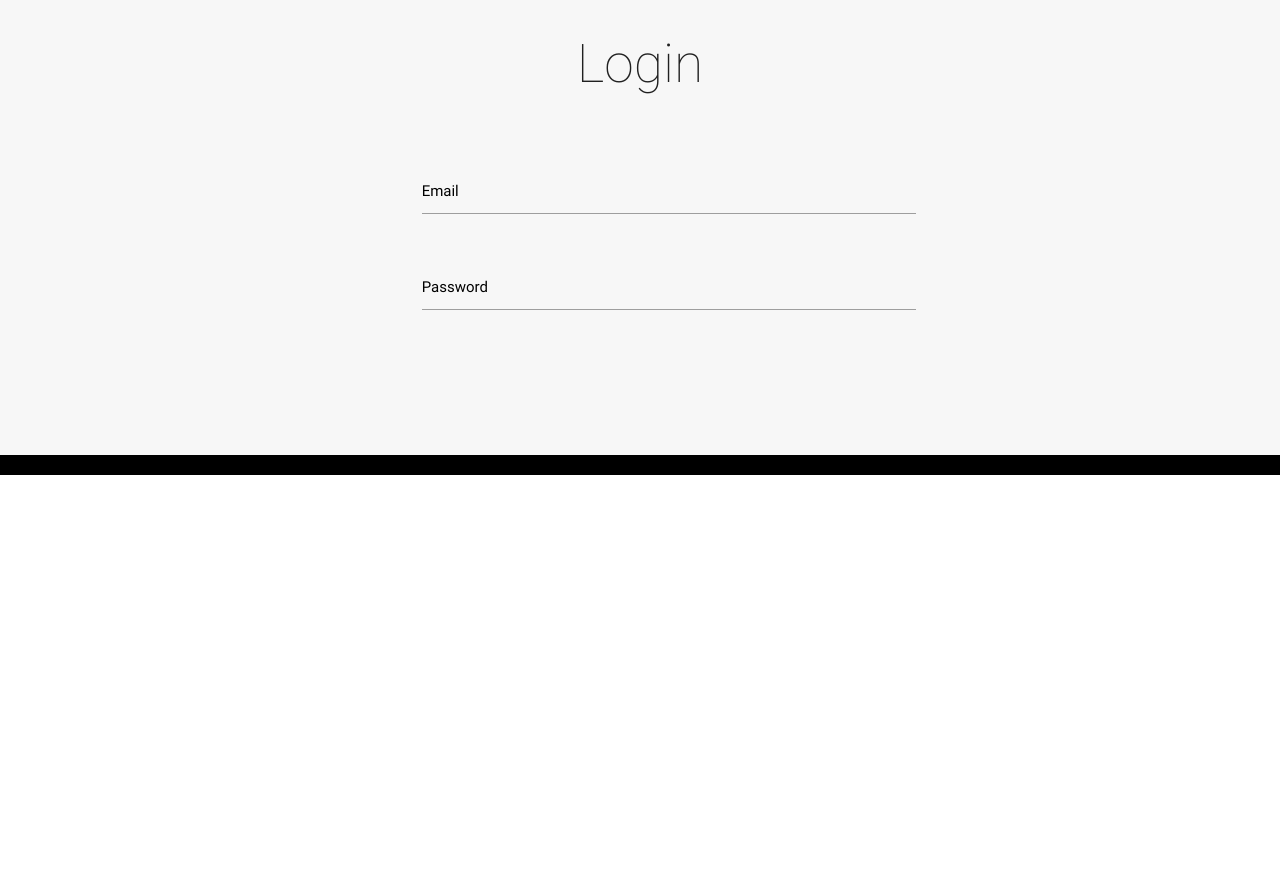
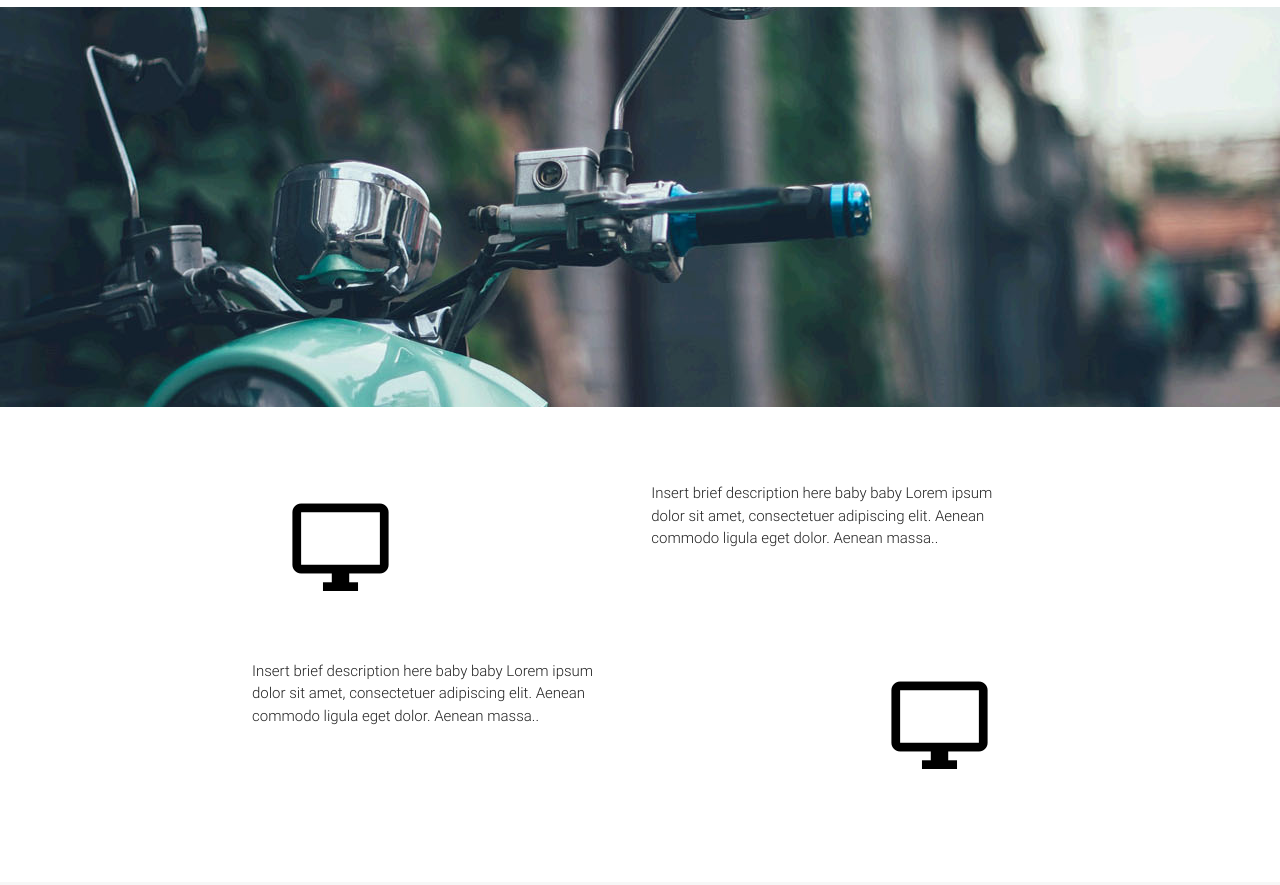
Before and after one commit to santosnarom/materialize-template-classroom, a plain HTML site: page index.html in a window 1280 px wide. Shown: the part 1385-2270 px from the top of the page. Before the commit the page ends 1860 px from the top, so only its background shows below. Drawn offline with Linux system fonts and the light colour scheme.

Commit message:
Added content placeholders

```diff
--- a/css/style.css
+++ b/css/style.css
@@ -5,7 +5,7 @@
  * Thanks for MaterializeCSS.com
  */
 
-.default_color{background-color: black !important}
+.default_color{background-color:  #3E3E4B !important}
 
 .default_color_text{color: black !important}
 
@@ -13,15 +13,18 @@
     padding: 0 15px;
 }
 
-#intro, #login, #team {padding-top: 4rem;}
+#intro, #login, #team {padding: 4rem;}
 
 
 #index-banner {
     min-height: 632px;
     max-height: 864px;
     position: relative;
+    display: flex;
     background-color: black;
-    background-image: url("../img/bg.png ");
+    background-image: url("../img/ph.png");
+    align-items: center;
+    padding: 0 !important;
 }
 
 #nav_f{
@@ -64,7 +67,7 @@
 
 .card-content a:hover {color: #2196F3;}
 
-#login, #team{background: rgb(247, 247, 247);}
+#team{background: rgb(247, 247, 247);}
 
 .text_pink{color:#EF9A9A;}
 
--- a/index.html
+++ b/index.html
@@ -8,7 +8,7 @@
 
     <!-- CSS  -->
     <link href="min/plugin-min.css" type="text/css" rel="stylesheet">
-    <link href="min/custom-min.css" type="text/css" rel="stylesheet" >
+    <link href="min/custom-min.css" type="text/css" rel="stylesheet">
     <link href="css/materialize.min.css" type="text/css" rel="stylesheet">
     <link href="css/style.css" type="text/css" rel="stylesheet">
 </head>
@@ -95,35 +95,42 @@
 </div>
 
 <!--Work-->
-<div class="section scrollspy" id="login">
-    <div class="container">
+<div class="parallax-container">
+  <div class="parallax"><img src="img/placeholder.jpg"></div>
+</div>
+
+<div class="container" id="login">
   <div class="row">
-          <div  class="col s12">
-              <h2 class="center header text_h2"> Login </h2>
+    <div class="col s12 l3">
+      <div class="center promo promo-example">
+        <i class="mdi-hardware-desktop-windows"></i>
+      </div>
+    </div>
+    <div class="col s12 l6 offset-l3">
+            <p class="light">Insert brief description here baby baby Lorem ipsum dolor sit amet, consectetuer adipiscing elit. Aenean commodo ligula eget dolor. Aenean massa..</p>
     </div>
   </div>
   <div class="row">
-        <form class="col s9 offset-s3">
-          <div class="row">
-            <div class="input-field col s9">
-              <input type="text" class="validate">
-              <label>Email</label>
+    <div class="col s12 l6">
+            <p class="light">Insert brief description here baby baby Lorem ipsum dolor sit amet, consectetuer adipiscing elit. Aenean commodo ligula eget dolor. Aenean massa..</p>
     </div>
+    <div class="col s12 l3 offset-l3">
+      <div class="center promo promo-example">
+        <i class="mdi-hardware-desktop-windows"></i>
       </div>
-          <div class="row">
-            <div class="input-field col s9">
-              <input type="password" class="validate">
-              <label>Password</label>
-            </div>
-          </div>
-        </form>
     </div>
   </div>
 </div>
 
-<!--Team-->
+<!--About us-->
 <div class="section scrollspy" id="team">
     <div class="container">
+      <div class="row">
+          <div  class="col s12">
+              <h2 class="center header text_h2"> Want to know more about  <span class="span_h2"> pickr</span>? </h2>
+                <div class="center"><button class="btn-large">Sign up now</button></div>
+          </div>
+      </div>
     </div>
 </div>
 
@@ -133,7 +140,6 @@
     </div>
 </footer>
 
-
     <!--  Scripts-->
     <script src="min/plugin-min.js"></script>
     <script src="min/custom-min.js"></script>
```
Also changed, not shown: img/ph.png (added), img/placeholder.jpg (added). Lines whose indentation alone changed are shown as unchanged.
